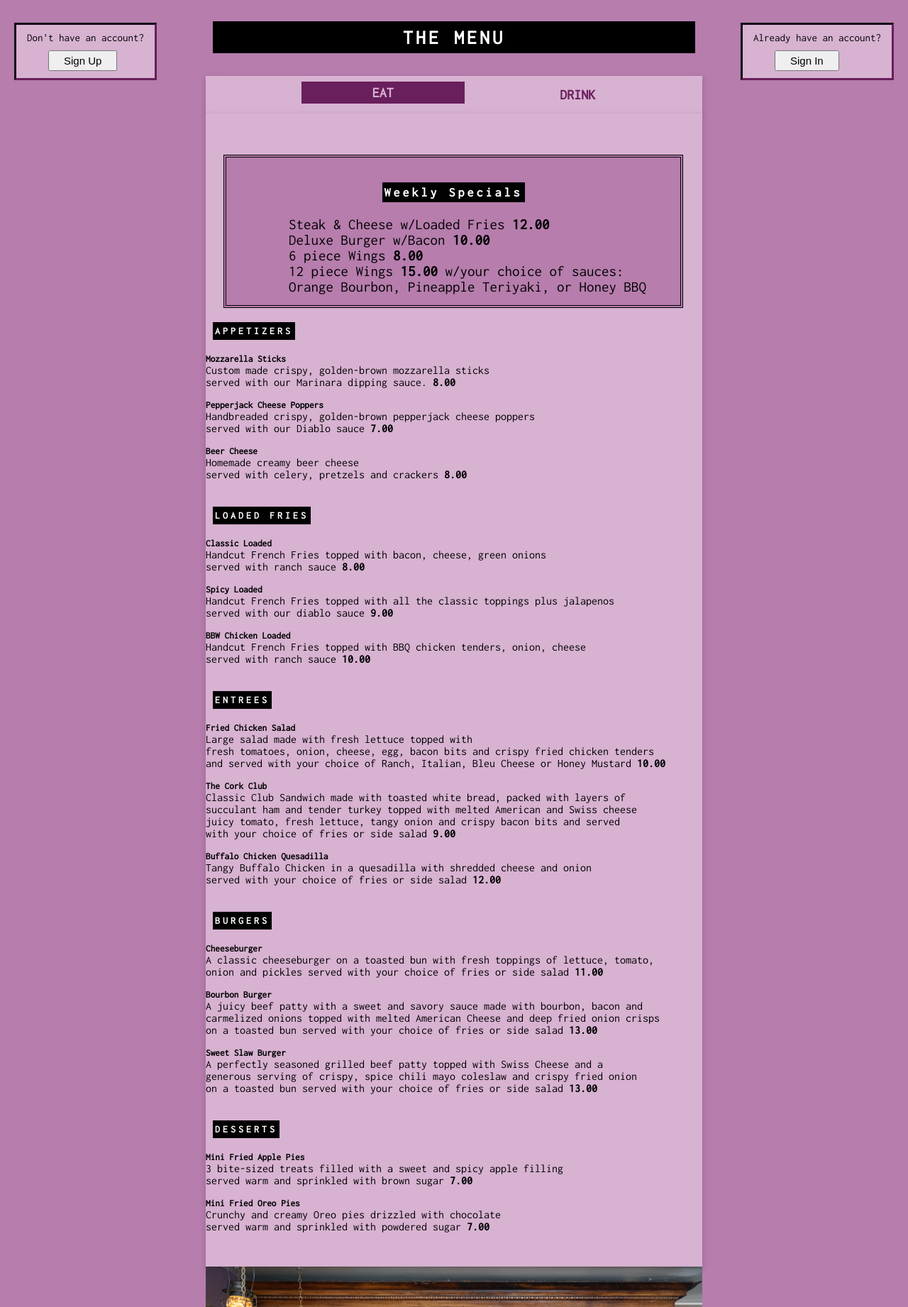
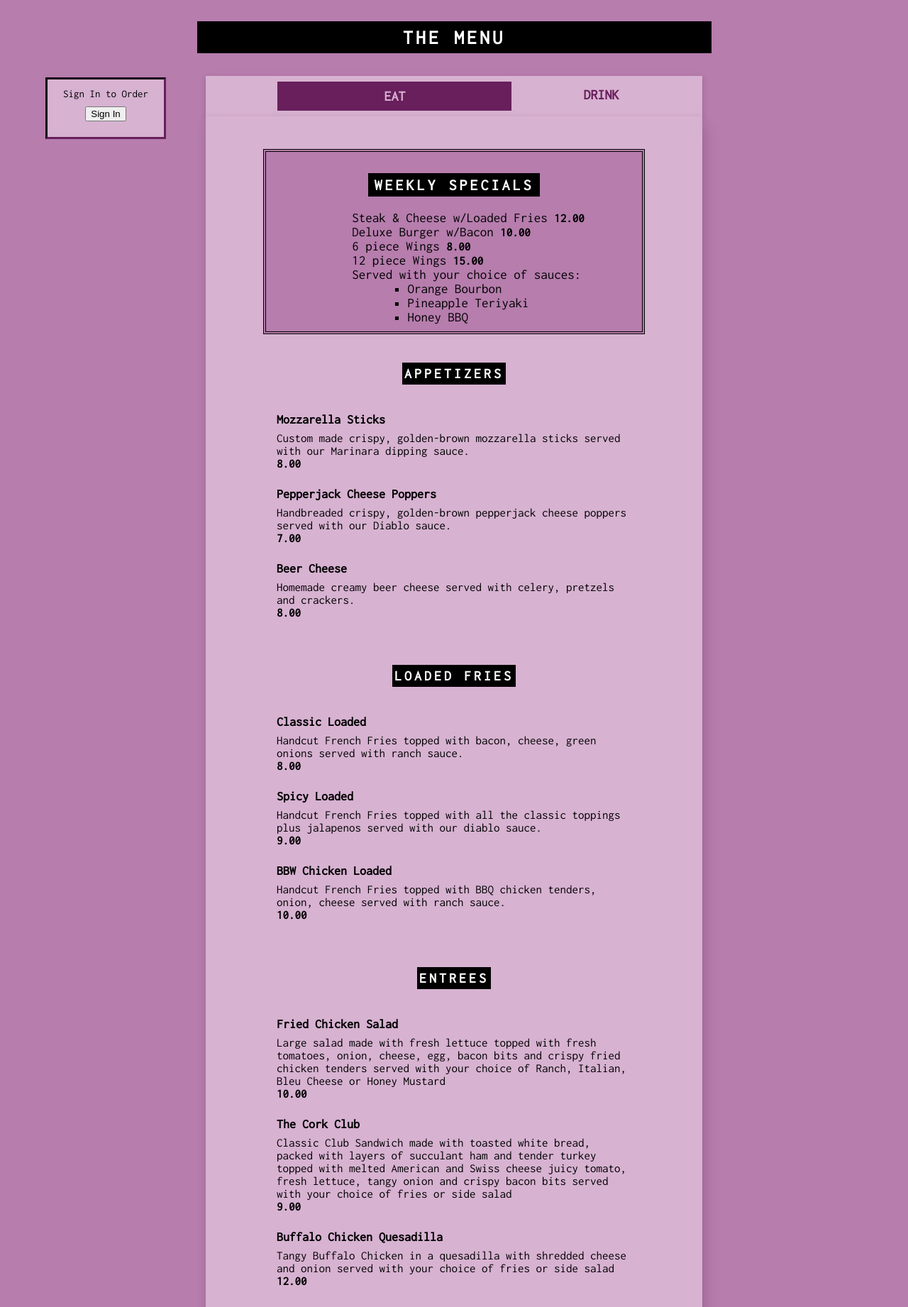
Before and after one commit to Michelle-Laswell/twistedcork, a plain HTML site: page menu.html in a window 1280 px wide. Shown: the part 682-2524 px from the top of the page at 71% size. Drawn offline with nearby package versions, Linux system fonts and the light colour scheme.

Commit message:
worked on the design and layot of the Menu page and made some revisions to the readme file.

```diff
--- a/menu.html
+++ b/menu.html
@@ -33,139 +33,182 @@
         </div>
     </header>
 
+        <!-- SIGN-IN SECTION
+        <section class="signup">
+            <p>Don't have an account? <br>
+                <button type="button" onclick="showForm()">Sign Up</button></p>
+        </section>
+        -->
+        <form class="signin" method="post" <!--action="OPEN SIGN-IN PAGE"-->
+            <label>Sign In to Order</label>
+                <input type="button" value="Sign In" onclick="showsignInForm()"/>
+        </form>
+
     <main>
 
         <!-- MENU CONTAINER -->
-        <div class="signup">
-            <p>Don't have an account? <br>
-                <button type="button" onclick="showForm()">Sign Up</button></p>
-        </div>
-
-        <div class="signin">
-            <p>Already have an account? <br>
-                <button type="button" onclick="showsignInForm()">Sign In</button></p>
-        </div>
-
-
         <div class="menu-container" id="menu">
-
-                <div class="menu-content">
-
+            <section class="menu-content">
                 <h2>THE MENU</h2>
 
-                <div class="menu-card">
+                <section class="menu-card">
                     <a href="javascript:void(0)" onclick="openMenu(event, 'Eat');" id="myLink">
                         <div class="menu-col tablink">EAT</div>
                     </a>
                     <a href="javascript:void(0)" onclick="openMenu(event, 'Drinks');">
                         <div class="menu-col tablink">DRINK</div>
                     </a>
-                </div>
+                </section>
 
                 <section id="Eat" class="food-container menu">
 
                     <aside class="specials">
-                        <h3>Weekly Specials</h3>
+                        <h3>WEEKLY SPECIALS</h3>
                         <ul>
                             <li>Steak & Cheese w/Loaded Fries <span class="price">12.00</span></li>
                             <li>Deluxe Burger w/Bacon <span class="price">10.00</span></li>
-                            <li> 6 piece Wings <span class="price">8.00</span>
-                            <li>12 piece Wings <span class="price">15.00</span> w/your choice of sauces: <br></li>
-                            <li>Orange Bourbon, Pineapple Teriyaki, or Honey BBQ</li>
+                            <li>6 piece Wings <span class="price">8.00</span></li>
+                            <li>12 piece Wings <span class="price">15.00</span></li>
+                            <li>Served with your choice of sauces:</li>
+                        </ul>
+                        <ul class="sauce">
+                            <li>Orange Bourbon</li>
+                            <li>Pineapple Teriyaki</li>
+                            <li>Honey BBQ</li>
                         </ul>
                     </aside>
 
+                    <section class="apps">
                         <h4>APPETIZERS</h4>
 
+                        <article class="food-item">
                             <h5>Mozzarella Sticks</h5>
-                    <p class="food-item">Custom made crispy, golden-brown mozzarella sticks<br>
-                        served with our Marinara dipping sauce. <span class="price">8.00</span>
-                    </p><br>
+                            <p>Custom made crispy, golden-brown mozzarella sticks served with our Marinara dipping sauce.</p>
+                            <p class="price">8.00</p>
+                        </article>
 
+                        <article class="food-item">
                             <h5>Pepperjack Cheese Poppers</h5>
-                    <p class="food-item">Handbreaded crispy, golden-brown pepperjack cheese poppers<br>
-                        served with our Diablo sauce <span class="price">7.00</span>
-                    </p><br>
+                            <p>Handbreaded crispy, golden-brown pepperjack cheese poppers served with our
+                                Diablo sauce.</p>
+                            <p class="price">7.00</p>
+                        </article>
 
+                        <article class="food-item">
                             <h5>Beer Cheese</h5>
-                    <p class="food-item">Homemade creamy beer cheese <br>
-                        served with celery, pretzels and crackers <span class="price">8.00</span>
-                    </p><br>
+                            <p>Homemade creamy beer cheese served with celery, pretzels and
+                                crackers.</p>
+                            <p class="price">8.00</p>
+                        </article>
+                    </section>
 
+                    <section class="fries">
                         <h4>LOADED FRIES</h4>
 
+                        <article class="food-item">
                             <h5>Classic Loaded</h5>
-                    <p class="food-item">Handcut French Fries topped with bacon, cheese, green onions<br>
-                        served with ranch sauce <span class="price">8.00</span>
-                    </p><br>
+                            <p>Handcut French Fries topped with bacon, cheese, green onions
+                                served with ranch sauce.</p>
+                            <p class="price">8.00</p>
+                        </article>
 
+                        <article class="food-item">
                             <h5>Spicy Loaded</h5>
-                    <p class="food-item">Handcut French Fries topped with all the classic toppings plus jalapenos <br>
-                        served with our diablo sauce <span class="price">9.00</span>
-                    </p><br>
+                            <p>Handcut French Fries topped with all the classic toppings plus jalapenos
+                                served with our diablo sauce.</p>
+                            <p class="price">9.00</p>
+                        </article>
 
+                        <article class="food-item">
                             <h5>BBW Chicken Loaded</h5>
-                    <p class="food-item">Handcut French Fries topped with BBQ chicken tenders, onion, cheese<br>
-                        served with ranch sauce <span class="price">10.00</span>
-                    </p><br>
+                            <p>Handcut French Fries topped with BBQ chicken tenders, onion, cheese
+                                served with ranch sauce.</p>
+                                <p class="price">10.00</p>
+                        </article>
+                    </section>
 
+                    <section class="entree">
                         <h4>ENTREES</h4>
 
+                        <article class="food-item">
                             <h5>Fried Chicken Salad</h5>
-                    <p class="food-item">Large salad made with fresh lettuce topped with <br>
-                        fresh tomatoes, onion, cheese, egg, bacon bits and crispy fried chicken tenders<br>
-                        and served with your choice of Ranch, Italian, Bleu Cheese or Honey Mustard <span class="price">10.00</span>
-                    </p><br>
+                            <p>Large salad made with fresh lettuce topped with fresh tomatoes,
+                                onion, cheese, egg, bacon bits and crispy fried chicken tenders served with your choice of
+                                Ranch, Italian, Bleu Cheese or Honey Mustard</p>
+                                <p class="price">10.00</p>
+                        </article>
 
+                        <article class="food-item">
                             <h5>The Cork Club</h5>
-                    <p class="food-item">Classic Club Sandwich made with toasted white bread, packed with layers of <br>
-                        succulant ham and tender turkey topped with melted American and Swiss cheese <br>
-                        juicy tomato, fresh lettuce, tangy onion and crispy bacon bits and served <br>
-                        with your choice of fries or side salad <span class="price">9.00</span>
-                    </p><br>
+                            <p>Classic Club Sandwich made with toasted white bread, packed with layers of
+                                succulant ham and tender turkey topped with melted American and Swiss cheese juicy tomato,
+                                fresh lettuce, tangy onion and crispy bacon bits served with your choice of fries or
+                                side salad</p>
+                                <p class="price">9.00</p>
+                        </article>
 
+                        <article class="food-item">
                             <h5>Buffalo Chicken Quesadilla</h5>
-                    <p class="food-item">Tangy Buffalo Chicken in a quesadilla with shredded cheese and onion <br>
-                        served with your choice of fries or side salad <span class="price">12.00</span>
-                    </p><br>
+                            <p>Tangy Buffalo Chicken in a quesadilla with shredded cheese and onion
+                                served with your choice of fries or side salad</p>
+                                <p class="price">12.00</p>
+                        </article>
+                    </section>
 
+                    <section class="burger">
                         <h4>BURGERS</h4>
 
+                        <article class="food-item">
                             <h5>Cheeseburger</h5>
-                    <p class="food-item">A classic cheeseburger on a toasted bun with fresh toppings of lettuce, tomato,<br>
-                        onion and pickles served with your choice of fries or side salad <span class="price">11.00</span>
-                    </p><br>
+                            <p>A classic cheeseburger on a toasted bun with fresh toppings of lettuce, tomato,
+                                onion and pickles served with your choice of fries or side salad</p>
+                                <p class="price">11.00</p>
+                        </article>
 
+                        <article class="food-item">
                             <h5>Bourbon Burger</h5>
-                    <p class="food-item">A juicy beef patty with a sweet and savory sauce made with bourbon, bacon and <br>
-                        carmelized onions topped with melted American Cheese and deep fried onion crisps<br>
-                        on a toasted bun served with your choice of fries or side salad <span class="price">13.00</span>
-                    </p><br>
+                            <p>A juicy beef patty with a sweet and savory sauce made with bourbon, bacon and
+                                carmelized onions topped with melted American Cheese and deep fried onion crisps on a toasted
+                                bun served with your choice of fries or side salad.</p>
+                                <p class="price">13.00</p>
+                        </article>
 
+                        <article class="food-item">
                             <h5>Sweet Slaw Burger</h5>
-                    <p class="food-item">A perfectly seasoned grilled beef patty topped with Swiss Cheese and a <br>
-                        generous serving of crispy, spice chili mayo coleslaw and crispy fried onion <br>
-                        on a toasted bun served with your choice of fries or side salad <span class="price">13.00</span>
-                    </p><br>
+                            <p>A perfectly seasoned grilled beef patty topped with Swiss Cheese and a generous
+                                serving of crispy, spice chili mayo coleslaw and crispy fried onion on a toasted bun served with
+                                your choice of fries or side salad.</p>
+                            <p class="price">13.00</p>
 
+                        </article>
+                    </section>
+
+                    <section class="dessert">
                         <h4>DESSERTS</h4>
 
+                        <article class="food-item">
                             <h5>Mini Fried Apple Pies</h5>
-                    <p class="food-item"> 3 bite-sized treats filled with a sweet and spicy apple filling <br>
-                        served warm and sprinkled with brown sugar <span class="price">7.00</span>
-                    </p><br>
+                            <p> 3 bite-sized treats filled with a sweet and spicy apple filling
+                                served warm and sprinkled with brown sugar.</p>
+                            <p class="price">7.00</p>
 
+                        </article>
+
+                        <article class="food-item">
                             <h5>Mini Fried Oreo Pies</h5>
-                    <p class="food-item">Crunchy and creamy Oreo pies drizzled with chocolate <br>
-                        served warm and sprinkled with powdered sugar <span class="price">7.00</span>
-                    </p>
+                            <p>Crunchy and creamy Oreo pies drizzled with chocolate
+                                served warm and sprinkled with powdered sugar.</p>
+                            <p class="price">7.00</p>
+
+                        </article>
+                    </section>
 
                 </section>
 
                 <section id="Drinks" class="drink-container menu">
 
                     <aside class="specials">
-                        <h3>Happy Hour</h3>
+                        <h3>HAPPY HOUR</h3>
                         <p class="happyhr">Daily from 4:00 p.m. to 7:00 p.m.</p>
                         <ul>
                             <li>Draft Beer <span class="price">3.50</span></li>
@@ -173,46 +216,74 @@
                         </ul>
                     </aside>
 
+                    <section class="togo">
+
                         <h4>TO-GO AND IN-HOUSE DRINKS</h4>
 
+                        <article class="drink-item">
                             <h5>Water</h5>
-                    <p class="drink-item">Bottled Water <span class="price">1.25</span></p><br>
+                            <p>Bottled Water <span class="price">1.25</span></p><br>
+                        </article>
 
+                        <article class="drink-item">
                             <h5>Canned Drinks</h5>
-                    <p class="drink-item">Coke, Diet Coke and Sprite <span class="price">1.25</span></p><br>
+                            <p>Coke, Diet Coke and Sprite <span class="price">1.25</span></p><br>
+                        </article>
 
+                        <article class="drink-item">
                             <h5>Cutwater Can Cocktails</h5>
-                    <p class="drink-item">Award Winning Cocktails made with real Spirits <span class="price">5.00</span></p><br>
+                            <p>Award Winning Cocktails made with real Spirits <span class="price">5.00</span></p><br>
+                        </article>
 
+                        <article class="drink-item">
                             <h5>Domestic Can Beer Singles</h5>
-                    <p class="drink-item">Budweiser, Bud Light, Miller Light and Coors span class="price">3.50</span></p><br>
+                            <p>Budweiser, Bud Light, Miller Light and Coors <span class="price">3.50</span></p><br>
+                        </article>
 
+                        <article class="drink-item">
                             <h5>Rhinegeist Can Beer Singles</h5>
-                    <p class="drink-item">Craft beers and ciders <span class="price">5.00</span></p><br>
+                            <p>Craft beers and ciders <span class="price">5.00</span></p><br>
+                        </article>
+                    </section>
+
+                    <section class="beer">
 
                         <h4>CRAFT BEER</h4>
 
+                        <article class="drink-item">
                             <h5>Yuenling</h5>
-                    <p class="drink-item">Bottled or On-Tap <span class="price">5.00</span></p><br>
+                            <p>Bottled or On-Tap <span class="price">5.00</span></p><br>
+                        </article>
+                    </section>
 
+                    <section class="wine">
                         <h4>WINE</h4>
 
-                    <h5 class="drink-item">Fat Cat Pinot Noir</h5>
+                        <article class="drink-item">
+                            <h5>Fat Cat Pinot Noir</h5>
                             <p class="bottle">Bottle <span class="price">18.00</span></p>
                             <p class="glass">Glass <span class="price">6.00</span></p><br>
+                        </article>
 
-                    <h5 class="drink-item">Fat Cat Chardonay</h5>
+                        <article class="drink-item">
+                            <h5>Fat Cat Chardonay</h5>
                             <p class="bottle">Bottle <span class="price">18.00</span></p>
                             <p class="glass">Glass <span class="price">6.00</span></p><br>
+                        </article>
+                    </section>
 
+                    <section class="cocktails">
                         <h4>COCKTAILS</h4>
 
-                    <h5 class="drink-item">Margaritas</h5>
+                        <article class="drink-item">
+                            <h5>Margaritas</h5>
                             <p>Glass <span class="price">5.00</span>
-
+                        </article>
                     </section>
+                </section>
+                <img src="images/tcmenu4.JPG">
                 <img src="images/tcmenu2.JPG">
-            </div>
+            </section>
         </div>
     </main>
 
@@ -225,6 +296,7 @@
             <a href="mailto:TwistedCorkLex@gmail.com">
             <ion-icon class="icon" name="mail"></ion-icon></a>
         </aside>
+        <p>Website Designed by: Michelle Laswell</p><br>
         <p><a href="#home">Back to the Top</a></p>
     </footer>
 
--- a/styles.css
+++ b/styles.css
@@ -24,6 +24,7 @@ h2 {
     letter-spacing: 4px;
     margin: 2rem 10px;
     padding: 8px 100px;
+    width: 75%;
     max-width: 700px;
 }
 
@@ -31,19 +32,19 @@ h3 {
     background-color: #000;
     color: #fff;
     text-align: center;
-    font-size: 18px;
+    font-size: 22px;
     letter-spacing: 4px;
     margin: 20px 10px;
-    padding: 5px 3px;
+    padding: 5px 8px;
 }
 
 h4 {
     background-color: #000;
     color: #fff;
     text-align: center;
-    font-size: 14px;
+    font-size: 20px;
     letter-spacing: 4px;
-    margin: 20px 10px;
+    margin: 0 auto;
     padding: 5px 3px;
     width: fit-content;
 }
@@ -162,6 +163,7 @@ h1 {
 
 .about-container,
 .where-container,
+.reservation-container,
 .menu-container,
 .event-container {
     display: flex;
@@ -202,36 +204,42 @@ h1 {
 
 .about-container p,
 .where-container p,
-.event-container {
+.event-container p{
     font-size: 21px;
     text-align: justify;
     padding-bottom: 24px;
 }
 
-.about-container ul {
+.owners h4 {
+    font-size: 16px;
+}
+
+.owners p {
+    font-size: 14px;
+}
+
+.owners ul {
     list-style: square inside;
+    text-align: left;
     font-size: 21px;
 }
 
 .about-container img {
-    width: 700px;
+    max-width: 700px;
     margin: 2rem 0;
-}
-
-.about-content {
-    font-size: 18px;
-    text-align: justify;
-    padding-bottom: 15px;
-    max-width: 700px;
 }
 
 /*STYLING THE WHERE CONTAINER/CONTENT*/
 
-.where-content {
+.about-content,
+.where-content,
+.menu-content,
+.event-content {
     display: flex;
     flex-direction: column;
     align-items: center;
-    width: 700px;
+    width: 100%;
+    max-width: 700px;
 }
 
 .msg-btn {
@@ -257,6 +265,7 @@ h1 {
 
 .map {
     align-items: center;
+    width: 100%;
     max-width: 700px;
     height: 350px;
     margin: 30px 0;
@@ -303,25 +312,31 @@ h1 {
 
 .specials {
     display: flex;
+    justify-content: center;
     flex-direction: column;
     flex-flow: center;
     align-items: center;
     background-color: rgb(182, 125, 173);
     border: 4px double #000;
     text-align: left;
-    padding: 15px 20px;
+    padding: 10px 15px;
     margin: 10px 25px;
-    max-width: 600px;
+    width: 75%;
+    max-width: 500px;
 }
 
-.specials h3 {
-    width: fit-content;
+.specials ul,
+.specials dl {
+    list-style: none;
+    font-size: 19px;
 }
 
-.specials ul {
-    list-style: none;
-    ;
-    font-size: 21px;
+.specials dd {
+    list-style: disc;
+}
+
+.sauce li {
+    list-style: square;
 }
 
 .price {
@@ -329,16 +344,20 @@ h1 {
 }
 
 .happyhr {
-    font-size: 24px;
+    font-size: 20px;
     padding-bottom: 6px;
 }
 
 
 /*STYLING THE RESERVATION FORM*/
 
-.reservation {
-    width: 100%;
-    max-width: 700px;
+.reservation-container {
+    padding-bottom: 3%;
+}
+
+.reserve {
+    width: 75%;
+    max-width: 600px;
 }
 
 .input {
@@ -367,11 +386,13 @@ footer {
     align-items: center;
 }
 
-
-
 .contact-container p {
     font-size: 18px;
     margin-bottom: 15px;
+}
+
+.contact-container a {
+    text-decoration: underline;
 }
 
 .icon-bar {
@@ -395,67 +416,26 @@ footer {
     background-image: url(images/tcmenu1.JPG);
 }
 
-.menu-container img {
-    width: 700px;
-    margin: 0;
+.menu-container {
+    width: 100%;
+    max-width: 700px;
+    margin: 0 auto;
 }
 
-
-/* STYLING THE SIGN UP AND SIGN IN BUTTONS */
-
-.signup,
-.signin {
-    background-color: rgb(215, 178, 209);
-    color: black;
-    font-size: 15px;
-    margin: auto;
-    padding: 10px 15px;
-    width: fit-content;
-    position: absolute;
-    bottom: 5px;
-    border: 3px inset rgb(104, 31, 92);
-}
-
-.signup {
-    left: 20px;
-}
-
-.signin {
-   right: 20px;
-}
-
-.signup button,
-.signin button {
-    display: flex;
-    justify-content: center;
-    font-size: 15px;
-    margin-top: 10px;
-    margin-left: 30px;
-    padding: 4px 20px;
-    width: max-content;
-}
-
-/* STYLING THE SIGN UP FORM AND THE SIGN IN FORM */
-#signupForm {
-    display: none;
-    border: 1px solid #ccc;
-    padding: 20px;
-    margin-top: 20px;
-    width: 300px;
-}
-
-#signinForm {
-    display: none;
-     border: 1px solid #ccc;
-     padding: 20px;
-    margin-top: 20px;
-    width: 300px;
+.menu-container img {
+    width: 100%;
+    max-width: 700px;
 }
 
 .menu-content {
     margin-left: auto;
     margin-right: auto;
-    max-width: 980px;
+    width: 100%;
+    max-width: 700px;
+}
+
+.menu-content h4 {
+    align-content: center;
 }
 
 .menu-card {
@@ -465,6 +445,8 @@ footer {
     font-size: 20px;
     box-shadow: 0 4px 7px 0 rgba(104, 31, 92, 0.17), 0 2px 10px 0 rgba(104, 31, 92, 0.12);
     padding: 8px 16px;
+    width: 95.3%;
+    max-width: 700px;
 }
 
 .menu-card:hover {
@@ -486,29 +468,122 @@ footer {
 .tabcolor {
     background-color: rgb(104, 31, 92);
     color: rgb(215, 178, 209);
-    padding: 5px 100px;
+    padding: 10px 150px;
 }
 
 .food-container,
 .drink-container {
+    display: flex;
+    justify-content: center;
+    flex-direction: column;
+    align-content: center;
     background-color: rgb(215, 178, 209);
-    box-shadow: 0 4px 7px 0 rgba(104, 31, 92, 0.17), 0 2px 10px 0 rgba(104, 31, 92, 0.12);
-    padding: 48px 0;
+    box-shadow: 5px 14px 17px 0 rgba(78, 23, 68, 0.17), 0 2px 10px 0 rgba(104, 31, 92, 0.12);
+    padding: 38px 0;
+    margin: auto;
+    width: 100%;
+    max-width: 700px;
+}
+
+.food-container aside,
+.drink-container aside {
+    display: flex;
+    justify-content: center;
+    margin: .5em auto;
 }
 
 .food-container h4,
 .drink-container h4 {
-    display: flex;
-    flex-direction: column;
-    flex-flow: center;
-    align-items: center;
+    text-align: center;
+    margin: 2em auto;
 }
 
 .food-item,
 .drink-item {
+    display: flex;
+    justify-content: center;
+    flex-direction: column;
+    align-items: flex-start;
+    font-size: 17px;
+    width: 75%;
+    max-width: 500px;
     height: 100%;
     font-family: "Inconsolata", sans-serif;
+    margin: 0 auto;
+    padding-bottom: 25px;
 }
+
+.food-item h5,
+.drink-item h5 {
+    font-size: 18px;
+    padding-bottom: 8px;
+    margin: 0;
+}
+
+.price {
+    font-size: 17px;
+}
+
+/* STYLING THE SIGN UP AND SIGN IN BUTTONS */
+
+.signin {
+    display: flex;
+    flex-direction: column;
+    align-items: center;
+    background-color: rgb(215, 178, 209);
+    color: black;
+    font-size: 15px;
+    margin: -6.5% auto;
+    padding: 12px 18px;
+    width: 10%;
+    position: absolute;
+    bottom: 5px;
+    border: 3px inset rgb(104, 31, 92);
+}
+
+.signin label,
+.signin input[type="button"] {
+    margin-bottom: 10px;
+}
+/*
+.signup {
+    left: 20px;
+}
+*/
+.signin {
+    left: 5%;
+}
+
+.signup button,
+.signin button {
+    display: flex;
+    justify-content: center;
+    font-size: 15px;
+    margin-top: 10px;
+    margin-left: 30px;
+    padding: 4px 20px;
+    width: max-content;
+}
+
+/* STYLING THE SIGN UP FORM AND THE SIGN IN FORM */
+#signupForm {
+    display: none;
+    border: 1px solid #ccc;
+    padding: 20px;
+    margin-top: 20px;
+    width: 100%;
+    max-width: 300px;
+}
+
+#signinForm {
+    display: none;
+    border: 1px solid #ccc;
+    padding: 20px;
+    margin-top: 20px;
+    width: 100%;
+    max-width: 300px;
+}
+
 
 
 /*STYLING THE EVENTS PAGE*/
@@ -517,7 +592,7 @@ footer {
 }
 
 table {
-    width: 700px;
+    width: 100%;
     max-width: 900px;
 }
 
@@ -544,4 +619,5 @@ tr:nth-child(even) {
 
 tr:nth-child(odd) {
     background-color: rgb(104, 31, 92, 0.4);
+    font-weight: 400;
 }
```
Also changed, not shown: events.html (+1 -0 lines), index.html (+9 -2 lines), README.md, images/tcmenu4.JPG (added). Lines whose indentation alone changed are shown as unchanged.
